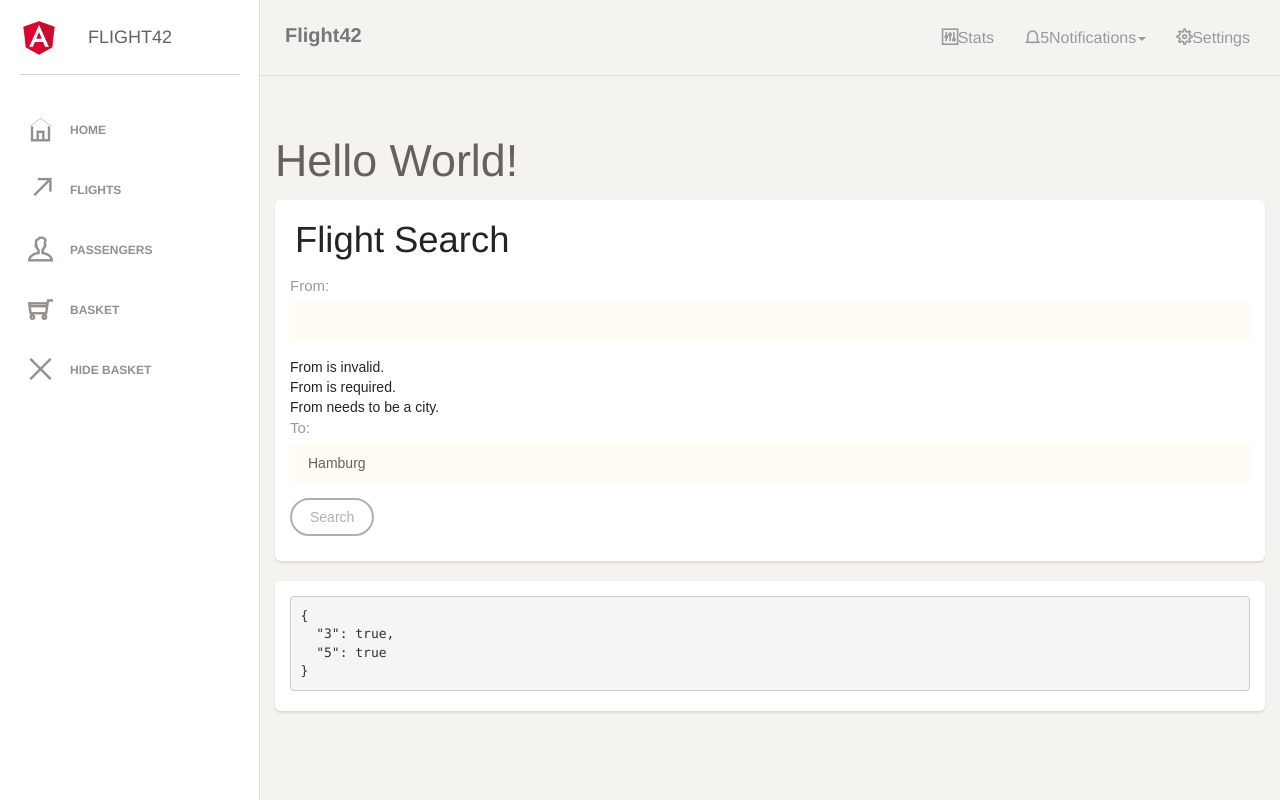
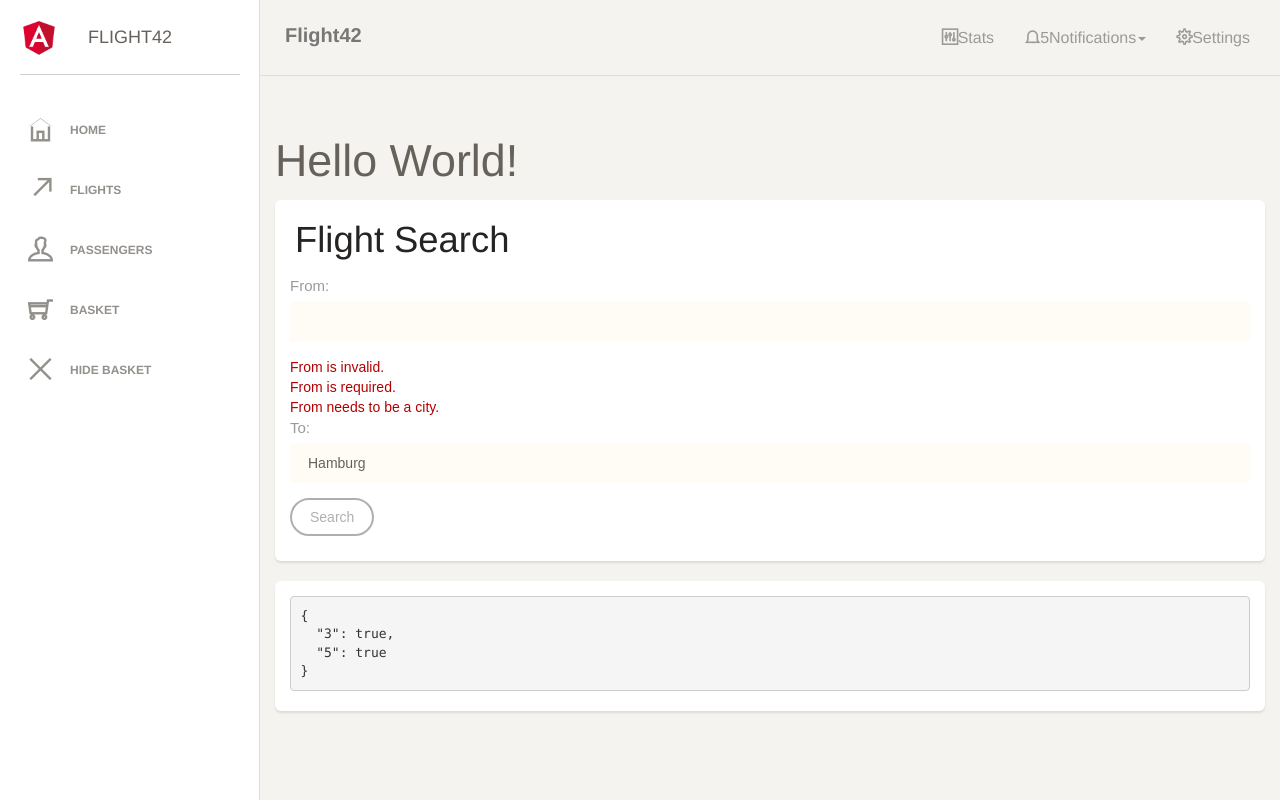
Before and after one commit to L-X-T/unigraz-essentials, an Angular app: page / in a window 1280 px wide. Built offline with nearby package versions, Linux system fonts and the light colour scheme; a web font is replaced by a local one.

Commit message:
[T-d form] Bonus: Reusable component for displaying the validation errors

```diff
--- a/src/app/flight-booking/flight-booking.module.ts
+++ b/src/app/flight-booking/flight-booking.module.ts
@@ -6,10 +6,11 @@ import { FlightSearchComponent } from './flight-search/flight-search.component';
 import { FlightCardComponent } from './flight-card/flight-card.component';
 import { FlightStatusToggleComponent } from './flight-status-toggle/flight-status-toggle.component';
 import { CityValidatorDirective } from './shared/validation/city-validator.directive';
+import { FlightValidationErrorsComponent } from './flight-validation-errors/flight-validation-errors.component';
 
 @NgModule({
   imports: [CommonModule, FormsModule, SharedModule],
-  declarations: [FlightSearchComponent, FlightCardComponent, FlightStatusToggleComponent, CityValidatorDirective],
+  declarations: [FlightSearchComponent, FlightCardComponent, FlightStatusToggleComponent, CityValidatorDirective, FlightValidationErrorsComponent],
   providers: [],
   exports: [FlightSearchComponent]
 })
--- a/src/app/flight-booking/flight-search/flight-search.component.html
+++ b/src/app/flight-booking/flight-search/flight-search.component.html
@@ -18,17 +18,8 @@
                city>
       </div>
 
-      <div *ngIf="form?.controls['from']?.invalid"> From is invalid. </div>
-
-      <div *ngIf="form?.controls['from']?.hasError('required')"> From is required. </div>
-
-      <div *ngIf="form?.controls['from']?.hasError('minlength')"> From minlength is 3. </div>
-
-      <div *ngIf="form?.controls['from']?.hasError('maxlength')"> From maxlength is 15. </div>
-
-      <div *ngIf="form?.controls['from']?.hasError('pattern')"> From has invalid input. </div>
-
-      <div *ngIf="form?.controls['from']?.hasError('city')"> From needs to be a city. </div>
+      <flight-validation-errors [errors]="form?.controls['from']?.errors" [fieldLabel]="'From'">
+      </flight-validation-errors>
 
       <div class="form-group">
         <label>To:</label>
@@ -42,17 +33,8 @@
                city>
       </div>
 
-      <div *ngIf="form?.controls['to']?.invalid"> To is invalid. </div>
-
-      <div *ngIf="form?.controls['to']?.hasError('required')"> To is required. </div>
-
-      <div *ngIf="form?.controls['to']?.hasError('minlength')"> To minlength is 3. </div>
-
-      <div *ngIf="form?.controls['to']?.hasError('maxlength')"> To maxlength is 15. </div>
-
-      <div *ngIf="form?.controls['to']?.hasError('pattern')"> To has invalid input. </div>
-
-      <div *ngIf="form?.controls['to']?.hasError('city')"> To needs to be a city. </div>
+      <flight-validation-errors [errors]="form?.controls['to']?.errors" [fieldLabel]="'To'">
+      </flight-validation-errors>
 
       <div class="form-group">
         <button
--- /dev/null
+++ b/src/app/flight-booking/flight-validation-errors/flight-validation-errors.component.css
@@ -0,0 +1,3 @@
+div {
+  color: #b30000
+}
--- /dev/null
+++ b/src/app/flight-booking/flight-validation-errors/flight-validation-errors.component.html
@@ -0,0 +1,11 @@
+<div *ngIf="errors"> {{ fieldLabel }} is invalid. </div>
+
+<div *ngIf="errors && errors['required']"> {{ fieldLabel }} is required. </div>
+
+<div *ngIf="errors && errors['minlength']"> {{ fieldLabel }} minlength is 3. </div>
+
+<div *ngIf="errors && errors['maxlength']"> {{ fieldLabel }} maxlength is 15. </div>
+
+<div *ngIf="errors && errors['pattern']"> {{ fieldLabel }} has invalid input. </div>
+
+<div *ngIf="errors && errors['city']"> {{ fieldLabel }} needs to be a city. </div>
```
Also changed, not shown: src/app/flight-booking/flight-validation-errors/flight-validation-errors.component.ts (added, +12 -0 lines), 1 other file (tests, documents, lock files or other folders).
